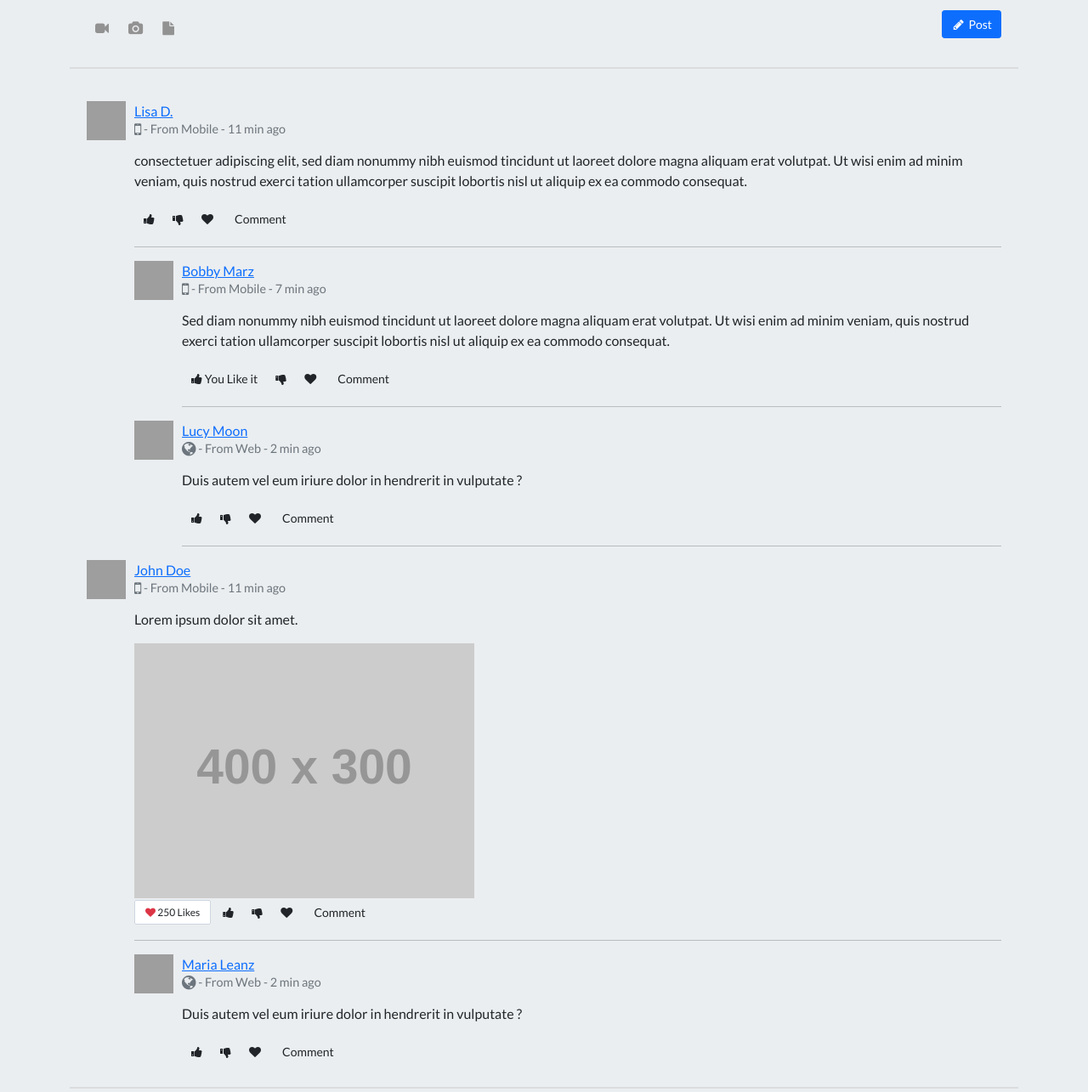
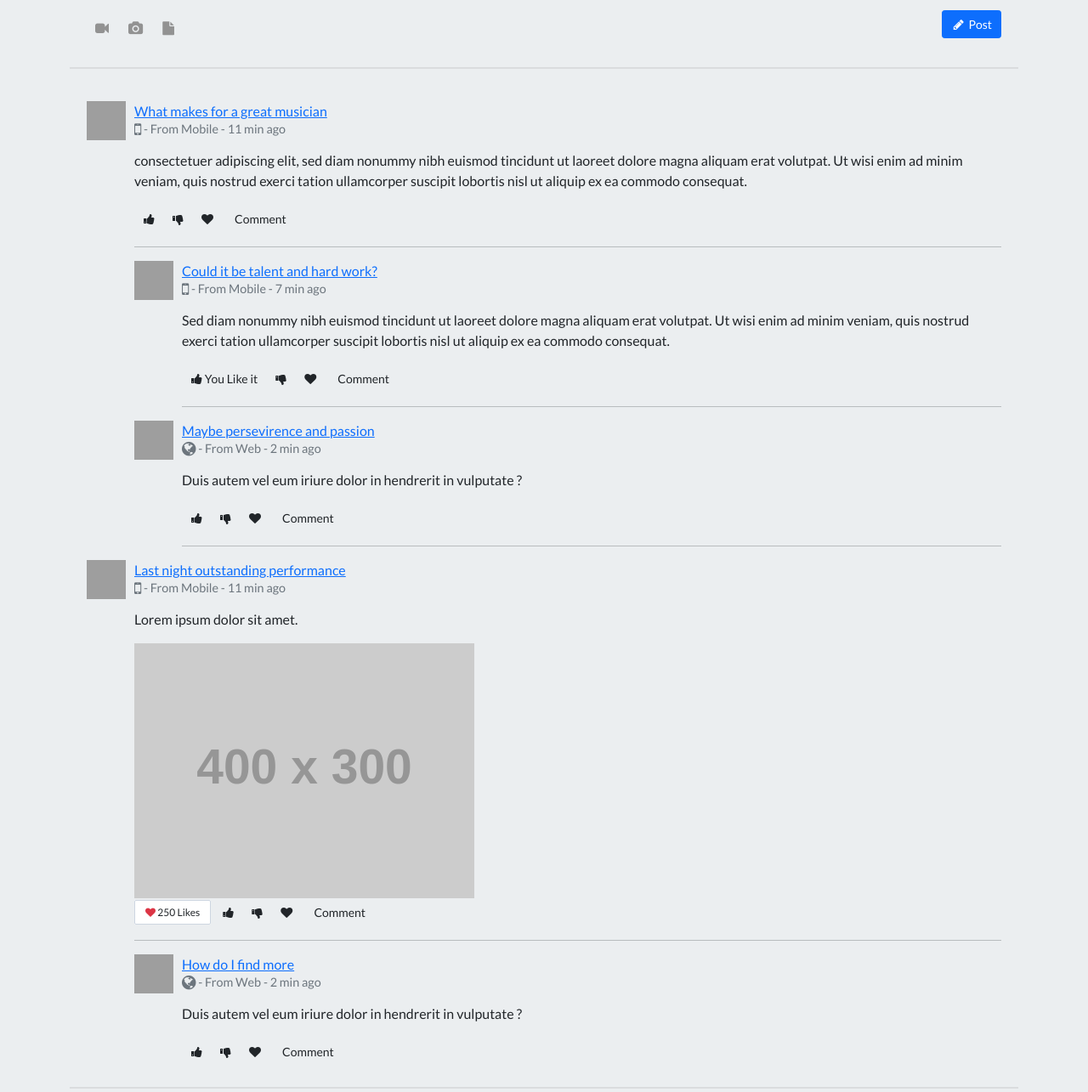
Before and after one commit to DDaiana/LAP1_Project, a plain HTML site: page index.html in a window 1280 px wide. Shown: the part 1195-2480 px from the top of the page at 85% size. Drawn offline with nearby package versions, Linux system fonts and the light colour scheme; grey boxes are pictures that could not be loaded; placeholder pictures from the web are drawn by us.

Commit message:
post modified

```diff
--- a/index.html
+++ b/index.html
@@ -131,7 +131,7 @@
       <a class="media-left" href="#"><img class="img-circle img-sm" alt="Profile Picture" src="https://bootdey.com/img/Content/avatar/avatar1.png"></a>
       <div class="media-body">
         <div class="mar-btm">
-          <a href="#" class="btn-link text-semibold media-heading box-inline">Lisa D.</a>
+          <a href="#" class="btn-link text-semibold media-heading box-inline"> What makes for a great musician</a>
           <p class="text-muted text-sm"><i class="fa fa-mobile fa-lg"></i> - From Mobile - 11 min ago</p>
         </div>
         <p>consectetuer adipiscing elit, sed diam nonummy nibh euismod tincidunt ut laoreet dolore magna aliquam erat volutpat. Ut wisi enim ad minim veniam, quis nostrud exerci tation ullamcorper suscipit lobortis nisl ut aliquip ex ea commodo consequat.</p>
@@ -151,7 +151,7 @@
             <a class="media-left" href="#"><img class="img-circle img-sm" alt="Profile Picture" src="https://bootdey.com/img/Content/avatar/avatar2.png"></a>
             <div class="media-body">
               <div class="mar-btm">
-                <a href="#" class="btn-link text-semibold media-heading box-inline">Bobby Marz</a>
+                <a href="#" class="btn-link text-semibold media-heading box-inline">Could it be talent and hard work?</a>
                 <p class="text-muted text-sm"><i class="fa fa-mobile fa-lg"></i> - From Mobile - 7 min ago</p>
               </div>
               <p>Sed diam nonummy nibh euismod tincidunt ut laoreet dolore magna aliquam erat volutpat. Ut wisi enim ad minim veniam, quis nostrud exerci tation ullamcorper suscipit lobortis nisl ut aliquip ex ea commodo consequat.</p>
@@ -172,7 +172,7 @@
             </a>
             <div class="media-body">
               <div class="mar-btm">
-                <a href="#" class="btn-link text-semibold media-heading box-inline">Lucy Moon</a>
+                <a href="#" class="btn-link text-semibold media-heading box-inline">Maybe persevirence and passion</a>
                 <p class="text-muted text-sm"><i class="fa fa-globe fa-lg"></i> - From Web - 2 min ago</p>
               </div>
               <p>Duis autem vel eum iriure dolor in hendrerit in vulputate ?</p>
@@ -200,7 +200,7 @@
       <a class="media-left" href="#"><img class="img-circle img-sm" alt="Profile Picture" src="https://bootdey.com/img/Content/avatar/avatar1.png"></a>
       <div class="media-body">
         <div class="mar-btm">
-          <a href="#" class="btn-link text-semibold media-heading box-inline">John Doe</a>
+          <a href="#" class="btn-link text-semibold media-heading box-inline">Last night outstanding performance</a>
           <p class="text-muted text-sm"><i class="fa fa-mobile fa-lg"></i> - From Mobile - 11 min ago</p>
         </div>
         <p>Lorem ipsum dolor sit amet.</p>
@@ -222,7 +222,7 @@
             <a class="media-left" href="#"><img class="img-circle img-sm" alt="Profile Picture" src="https://bootdey.com/img/Content/avatar/avatar2.png"></a>
             <div class="media-body">
               <div class="mar-btm">
-                <a href="#" class="btn-link text-semibold media-heading box-inline">Maria Leanz</a>
+                <a href="#" class="btn-link text-semibold media-heading box-inline">How do I find more </a>
                 <p class="text-muted text-sm"><i class="fa fa-globe fa-lg"></i> - From Web - 2 min ago</p>
               </div>
               <p>Duis autem vel eum iriure dolor in hendrerit in vulputate ?</p>
```
